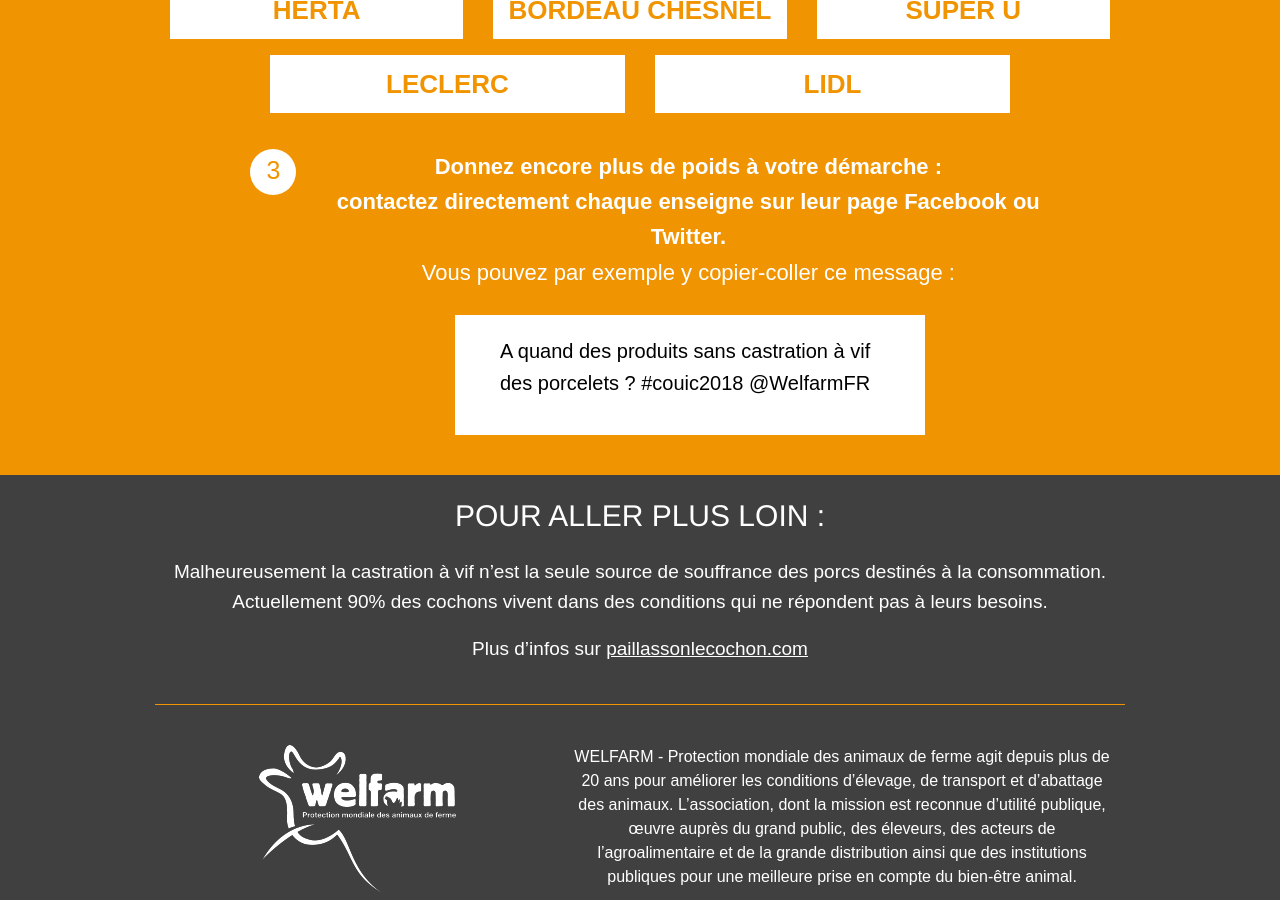
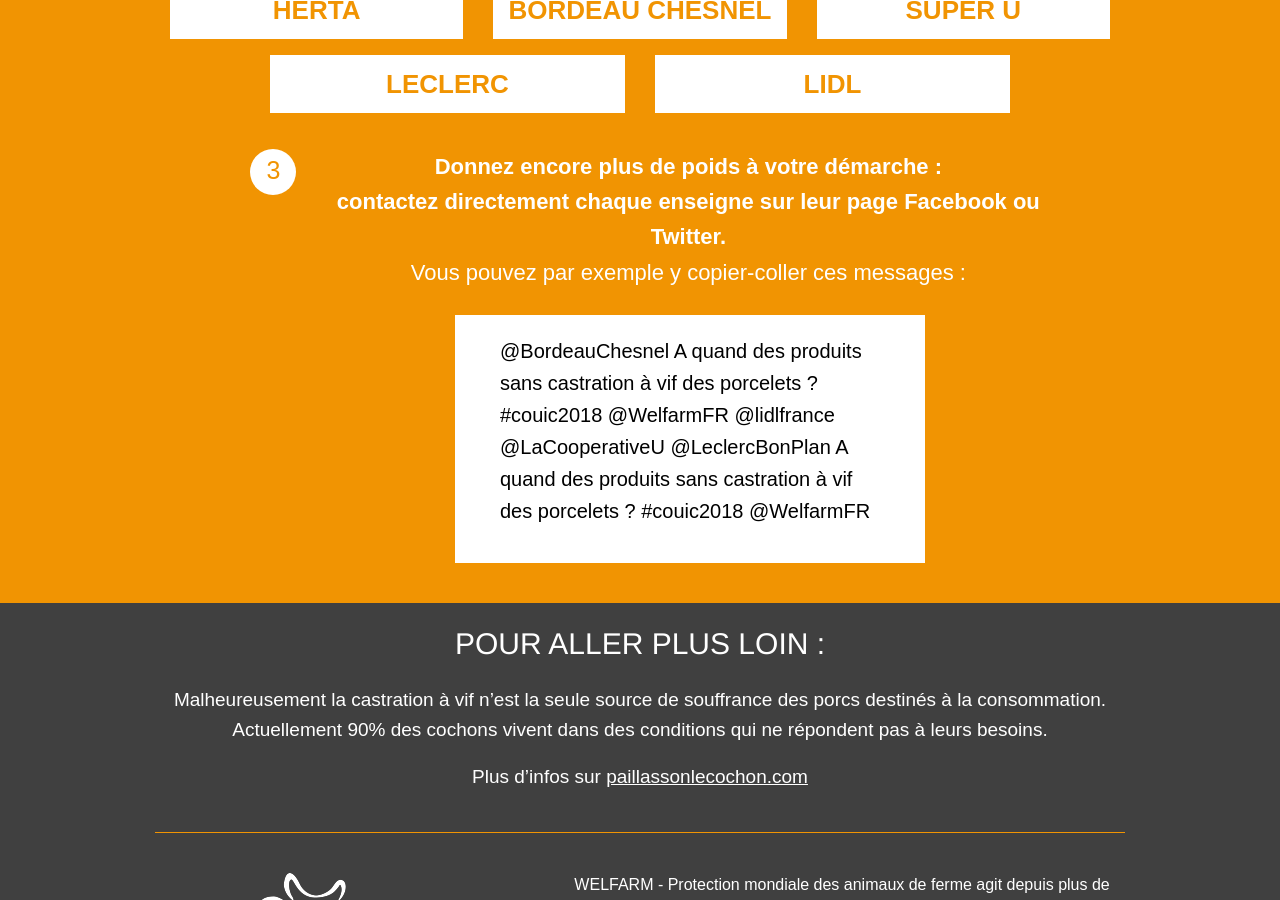
Before and after one commit to adfinitas-app/welfarm-petition, a Jekyll site: the page built from index.html, in a window 1280 px wide and 900 px high, scrolled down 4604 px. Built offline with Jekyll 4.4.1, drawn with Linux system fonts in a browser that asks for light colours; comment, search, counter and statistics services are not loaded.

Commit message:
Updated '/_includes/professionels.html' via CloudCannon

```diff
--- a/_includes/professionels.html
+++ b/_includes/professionels.html
@@ -107,7 +107,7 @@
 	  <p class="legende-number-petition">
 	  Donnez encore plus de poids à votre démarche :<br />
 	  contactez directement chaque enseigne sur leur page Facebook ou Twitter.<br />
-	  <span class="nobold">Vous pouvez par exemple y copier-coller ce message :</span>
+	  <span class="nobold">Vous pouvez par exemple y copier-coller ces messages :</span>
 	  </p>
 	</div>
       </div>
@@ -116,7 +116,10 @@
       <div class="large-5 columns large-offset-4">
 	<div class="box">
 	  <p>
-	  A quand des produits sans castration à vif des porcelets ? #couic2018 @WelfarmFR
+	  @BordeauChesnel A quand des produits sans castration à vif des porcelets ? #couic2018 @WelfarmFR
+
+@lidlfrance @LaCooperativeU @LeclercBonPlan A quand des produits sans castration à vif des porcelets ? #couic2018 @WelfarmFR
+
 	  </p>
 	</div>
       </div>
```
